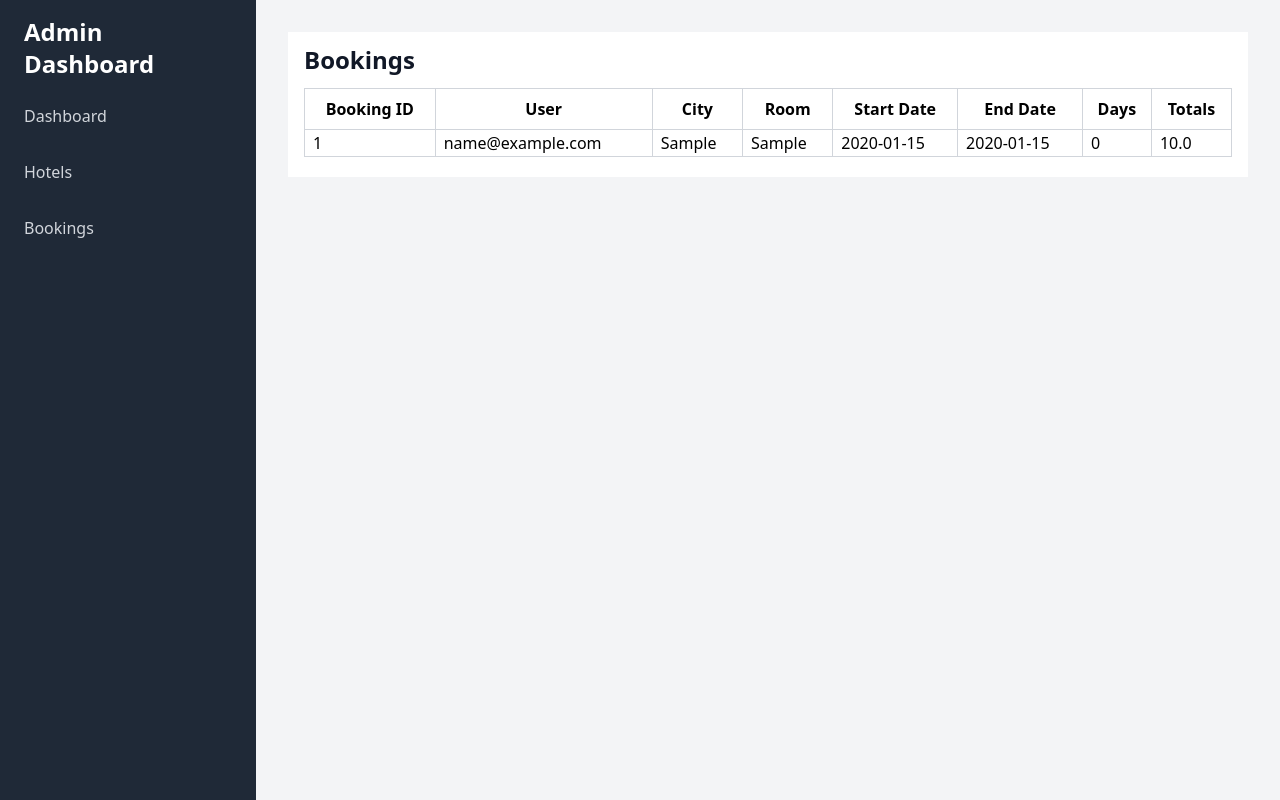
After one commit to wamae-ndiritu/wh_hotel, a Flask app: page /bookings in a window 1280 px wide. The commit adds this page. Run offline with Flask 3, Linux system fonts and the light colour scheme; the visitor is signed in with stand-in values (Sample User, id 1); tables that the repository leaves empty hold one stand-in row (values such as "Sample post").

Commit message:
List user bookings

```diff
--- a/app.py
+++ b/app.py
@@ -35,11 +35,79 @@ def login_required(func):
         return func(*args, **kwargs)
     return decorated_function
 
+
+from datetime import datetime, timedelta
+
 @app.route('/book_room/<int:room_id>', methods=['POST'])
 @login_required
 def book_hotel_room(room_id):
-    # Booking logic here
-    pass
+    """
+    Book Hotel Room
+    """
+    if request.method == 'POST':
+        # Retrieve the logged-in user
+        user = session['user_id']
+
+        # Retrieve the selected room
+        room = Room.query.get_or_404(room_id)
+        hotel = Hotel.query.get_or_404(room.hotel_id)
+        # Retrieve form data
+        check_in_date = request.form['check_in_date']
+        check_out_date = request.form['check_out_date']
+
+        # Convert date strings to datetime objects
+        check_in_date = datetime.strptime(check_in_date, '%Y-%m-%d').date()
+        check_out_date = datetime.strptime(check_out_date, '%Y-%m-%d').date()
+
+        # Calculate the number of nights
+        num_nights = (check_out_date - check_in_date).days
+
+        # Determine the rate based on peak or off-peak season
+        if check_in_date.month in [4, 5, 6, 7, 8, 11, 12]:
+            rate = hotel.peak_season_rate
+        else:
+            rate = hotel.off_peak_rate
+
+        # Calculate the booking amount
+        amount = num_nights * rate
+
+        # Calculate the check-in date
+        today = datetime.now().date()
+        days_until_check_in = (check_in_date - today).days
+
+        # Apply advanced booking discount
+        if 80 <= days_until_check_in <= 90:
+            discount = 0.3  # 30% discount
+        elif 60 <= days_until_check_in <= 79:
+            discount = 0.2  # 20% discount
+        elif 45 <= days_until_check_in <= 59:
+            discount = 0.1  # 10% discount
+        else:
+            discount = 0  # No discount
+
+        # Apply discount to the booking amount
+        discounted_amount = amount - (amount * discount)
+
+        # Create a new booking instance
+        new_booking = Booking(
+            user_id=user,
+            room_id=room.id,
+            check_in_date=check_in_date,
+            check_out_date=check_out_date,
+            amount=discounted_amount
+        )
+
+        # Add the new booking to the database
+        db.session.add(new_booking)
+        db.session.commit()
+
+        # Redirect to a success page or display a success message
+        flash('Booking successful!', 'success')
+        return redirect(url_for('index'))
+
+    # Handle GET requests by rendering a form
+    return redirect(url_for('index'))
+
 
 @app.route('/')
 def index():
@@ -216,21 +284,76 @@ def list_hotels():
     hotels = Hotel.query.all()
     return render_template('list_hotels.html', hotels=hotels)
 
-@app.route('/hotel/<int:hotel_id>/booking', methods=['GET', 'POST'])
-def book_room(hotel_id):
-    hotel = Hotel.query.get_or_404(hotel_id)
-    rooms = Room.query.filter_by(hotel_id=hotel_id).all()
-    current_date = datetime.now().date()
 
-    if request.method == 'POST':
-        # Logic to book the room goes here
-        # For example, you might add the booked room to a database table
+@app.route('/bookings', methods=['GET'])
+@login_required
+def list_bookings():
+    bookings = Booking.query.all()
+    bookings_info = []
 
-        flash('Room booked successfully!', 'success')
-        return redirect(url_for('index'))
-    else:
-        return render_template('room_booking.html', hotel=hotel, rooms=rooms, current_date=current_date)
+    for booking in bookings:
+        # Query the User table to get the user information
+        user = User.query.get_or_404(booking.user_id)
+        room = Room.query.get_or_404(booking.room_id)
+        hotel = Hotel.query.get_or_404(room.hotel_id)
+        num_days = (booking.check_out_date - booking.check_in_date).days
 
+        # Create a dictionary containing booking details and user information
+        booking_details = {
+            "booking_id": booking.id,
+            "user_id": booking.user_id,
+            "email": user.email,
+            "room": room.type,
+            "city": hotel.city,
+            "check_in_date": booking.check_in_date,
+            "check_out_date": booking.check_out_date,
+            "amount": booking.amount,
+            "days": num_days
+        }
+
+        # Append the dictionary to the list
+        bookings_info.append(booking_details)
+
+    return render_template('admin_bookings.html', bookings=bookings_info)
+
+
+@app.route('/user/bookings', methods=['GET'])
+@login_required
+def list_user_bookings():
+    """
+    List current user bookings
+    """
+    user_id = session['user_id']
+    user_bookings = Booking.query.filter_by(user_id=user_id).all()
+    user_bookings_with_hotel_info = []
+
+    for booking in user_bookings:
+        # Calculate the number of days for the booking
+        num_days = (booking.check_out_date - booking.check_in_date).days
+
+        # Query the Room table to get the room information
+        room = Room.query.get_or_404(booking.room_id)
+
+        if room:
+            # Query the Hotel table to get the hotel information
+            hotel = Hotel.query.get_or_404(room.hotel_id)
+
+            # Create a dictionary containing booking details and hotel information
+            booking_info = {
+                "booking_id": booking.id,
+                "room_id": booking.room_id,
+                "hotel_city": hotel.city if hotel else None,  # Get hotel city if hotel exists
+                # Add more hotel information as needed
+                "check_in_date": booking.check_in_date,
+                "check_out_date": booking.check_out_date,
+                "num_days": num_days,
+                "amount": booking.amount
+            }
+
+            # Append the dictionary to the list
+            user_bookings_with_hotel_info.append(booking_info)
+
+    return render_template('user_bookings.html', bookings=user_bookings_with_hotel_info)
 
 @app.route('/rooms')
 def rooms():
--- a/models/index.py
+++ b/models/index.py
@@ -56,6 +56,7 @@ class Booking(db.Model):
     room_id = db.Column(db.Integer, db.ForeignKey('room.id'), nullable=False)
     check_in_date = db.Column(db.Date, nullable=False)
     check_out_date = db.Column(db.Date, nullable=False)
+    amount = db.Column(db.Float, nullable=False, default=0.0)
 
     def __repr__(self):
         return '<Booking %r>' % self.id
--- a/templates/admin_base.html
+++ b/templates/admin_base.html
@@ -19,9 +19,7 @@
             <ul class="space-y-4">
                 <li><a href="{{ url_for('dashboard') }}" class="block py-2 px-6">Dashboard</a></li>
                 <li><a href="{{ url_for('admin_hotels') }}" class="block py-2 px-6">Hotels</a></li>
-                <li><a href="#" class="block py-2 px-6">Bookings</a></li>
-                <li><a href="#" class="block py-2 px-6">Reports</a></li>
-                <!-- Add more navigation links as needed -->
+		<li><a href="{{url_for('list_bookings')}}" class="block py-2 px-6">Bookings</a></li>
             </ul>
         </nav>
     </aside>
--- /dev/null
+++ b/templates/admin_bookings.html
@@ -0,0 +1,37 @@
+{% extends "admin_base.html" %}
+
+{% block title %}Bookings{% endblock %}
+
+{% block content %}
+<section class="bg-white overflow-x-auto px-4">
+	<h1 class="text-2xl font-semibold my-3 text-gray-900">Bookings</h1>
+	<table class="w-max lg:w-full border border-gray-300 mb-5">
+		<thead>
+			<tr>
+				<th class="border border-gray-300 p-2">Booking ID</th>
+				<th class="border border-gray-300 p-2">User</th>
+				<th class="border border-gray-300 p-2">City</th>
+				<th class="border border-gray-300 p-2">Room</th>
+				<th class="border border-gray-300 p-2">Start Date</th>
+				<th class="border border-gray-300 p-2">End Date</th>
+				<th class="border border-gray-300 p-2">Days</th>
+				<th class="border border-gray-300 p-2">Totals</th>
+			</tr>
+		</thead>
+		<tbody>
+			{% for booking in bookings %}
+			<tr>
+				<td class="border border-gray-300 px-2">{{ booking.booking_id }}</td>
+				<td class="border border-gray-300 px-2">{{ booking.email }}</td>
+				<td class="border border-gray-300 px-2">{{ booking.city }}</td>
+				<td class="border border-gray-300 px-2">{{ booking.room }}</td>
+				<td class="border border-gray-300 px-2">{{ booking.check_in_date }}</td>
+				<td class="border border-gray-300 px-2">{{ booking.check_out_date }}</td>
+				<td class="border border-gray-300 px-2">{{ booking.days }}</td>
+				<td class="border border-gray-300 px-2">{{ booking.amount }}</td>
+			</tr>
+			{% endfor %}
+		</tbody>
+	</table>
+</section>
+{% endblock %}
--- a/templates/admin_listing.html
+++ b/templates/admin_listing.html
@@ -5,7 +5,7 @@
 {% block content %}
 <section class="bg-white overflow-x-auto px-4">
 	<h1 class="text-2xl font-semibold my-3 text-gray-900">Hotel Listing</h1>
-	<table class="w-max lg:w-full border border-gray-300">
+	<table class="w-max lg:w-full border border-gray-300 mb-5">
 		<thead>
 			<tr>
 				<th class="border border-gray-300 p-2">ID</th>
--- a/templates/room_booking.html
+++ b/templates/room_booking.html
@@ -41,11 +41,11 @@ Room Booking
 				    <form action="/book_room/{{ room.id }}" method="post">
 					    <div class="flex flex-col gap-1 mb-3">
 						    <label for="start_date">Start Date</label>
-						    <input type="date" id="start_date" class="w-full py-2 px-4 border rounded focus:outline-gray-900" />
+						    <input type="date" id="start_date" name="check_in_date" class="w-full py-2 px-4 border rounded focus:outline-gray-900" />
 					    </div>
 					    <div class="flex flex-col gap-1 mb-3">
 						    <label for="end_date">End Date</label>
-						    <input type="date" id="end_date" class="w-full py-2 px-4 border rounded focus:outline-gray-900" />
+						    <input type="date" id="end_date" name="check_out_date" class="w-full py-2 px-4 border rounded focus:outline-gray-900" />
 					    </div>
 					    <button type="submit" class="bg-blue-500 text-white py-2 px-4 mt-2 rounded hover:bg-blue-600">
 						    Book Now
```
Also changed, not shown: templates/base.html (+5 -2 lines), templates/user_bookings.html (added, +28 -0 lines).
